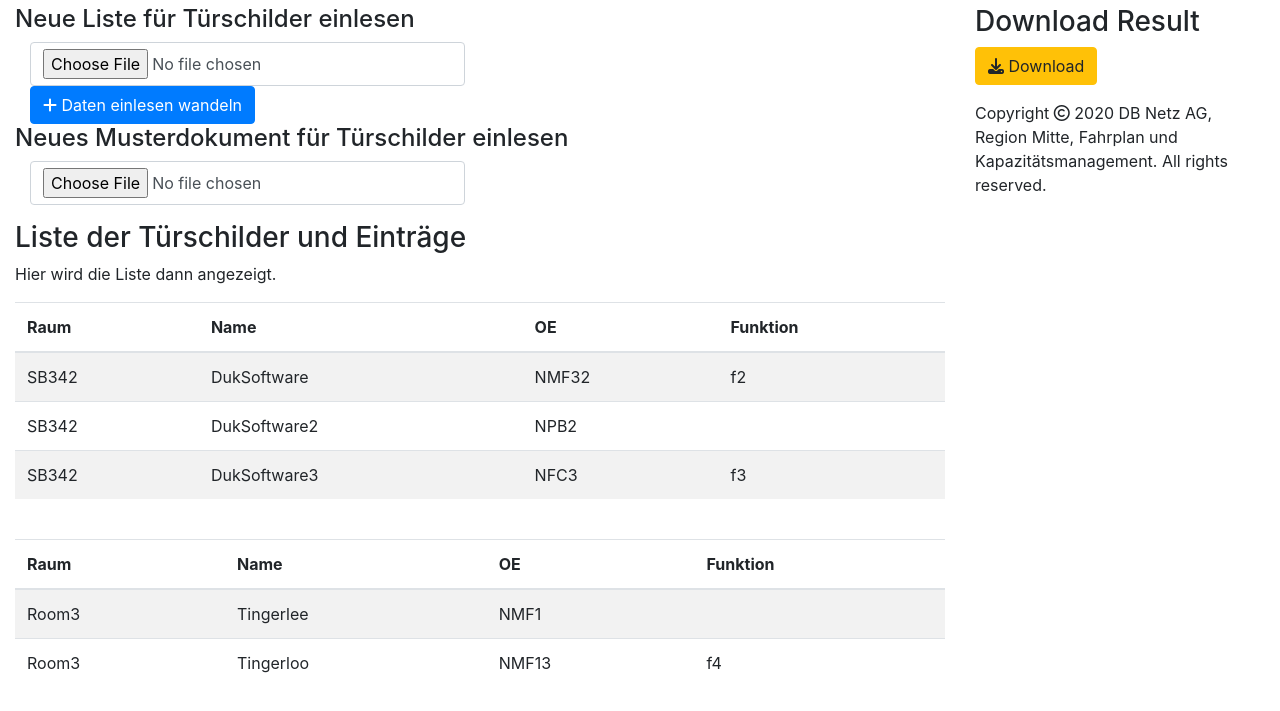
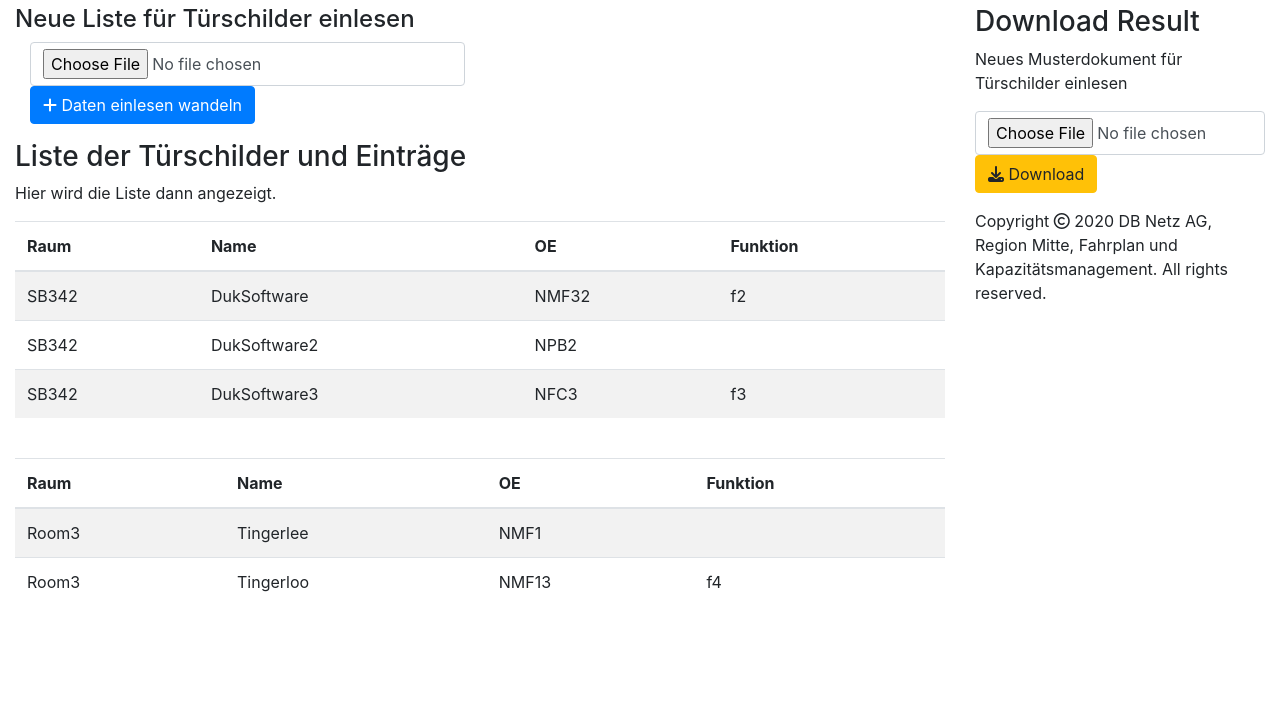
Before and after one commit to danielpoehle/doorplatewizard, a plain HTML site: page index.html in a window 1280 px wide. Shown: the part 51-762 px from the top of the page. Drawn offline with nearby package versions, Linux system fonts and the light colour scheme.

Commit message:
move input field for template to download button

```diff
--- a/index.html
+++ b/index.html
@@ -53,12 +53,6 @@
                 </button>
               </div>
 
-              <h4>Neues Musterdokument für Türschilder einlesen</h4>
-              <div class="col-md-6">
-
-                <input type="file" id="template" class="form-control" ng-model="maList.Template" accept=".docx" placeholder="Template auswählen">
-              </div>
-
 
 
             </div>
@@ -94,6 +88,14 @@
           <div class="col-md-3 col-md-offset-3">
             <div class="form-group">
               <h3>Download Result</h3>
+
+              <p>Neues Musterdokument für Türschilder einlesen</p>
+              <div>
+
+                <input type="file" id="template" class="form-control" ng-model="maList.Template" accept=".docx" placeholder="Template auswählen">
+              </div>
+
+
               <p>
                 <button type="button" class="btn btn-warning" ng-click="maList.generateDOCX();">
                 <span class="fa fa-download" aria-hidden="true"></span>
```
